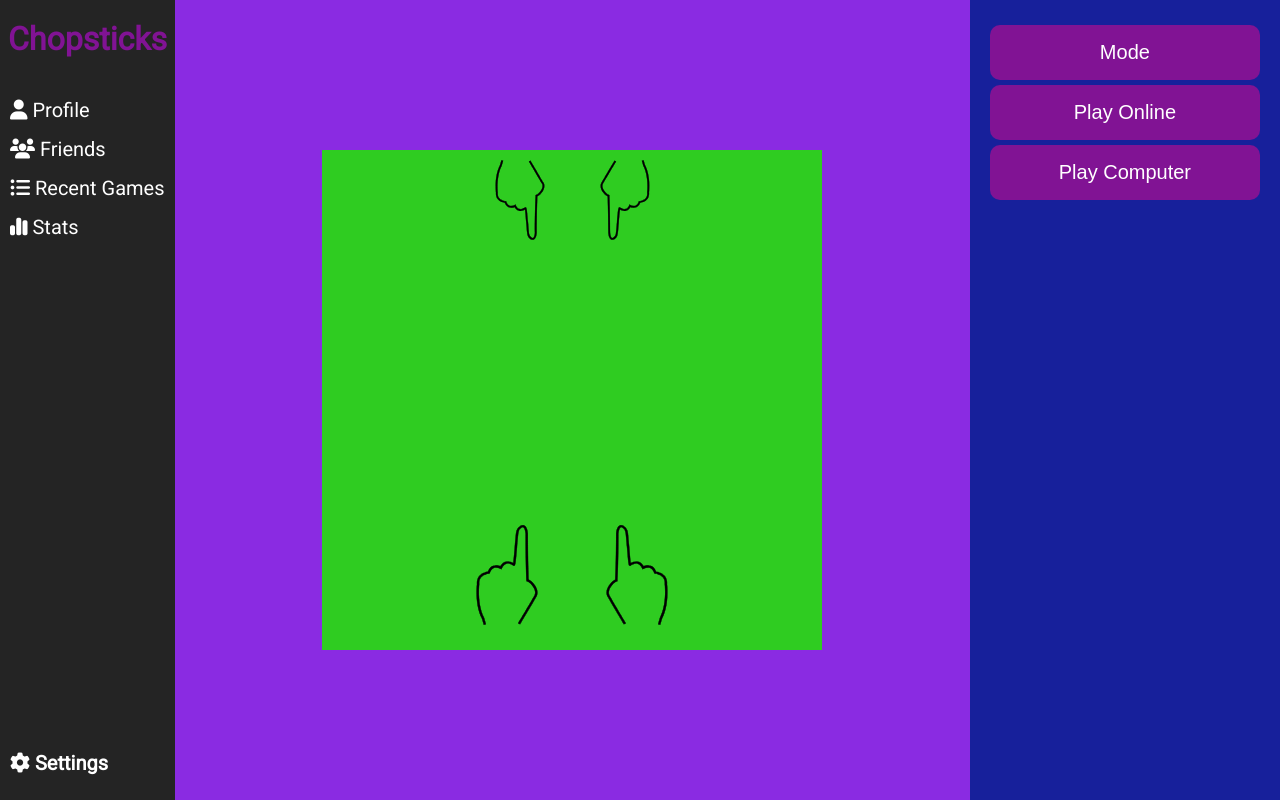
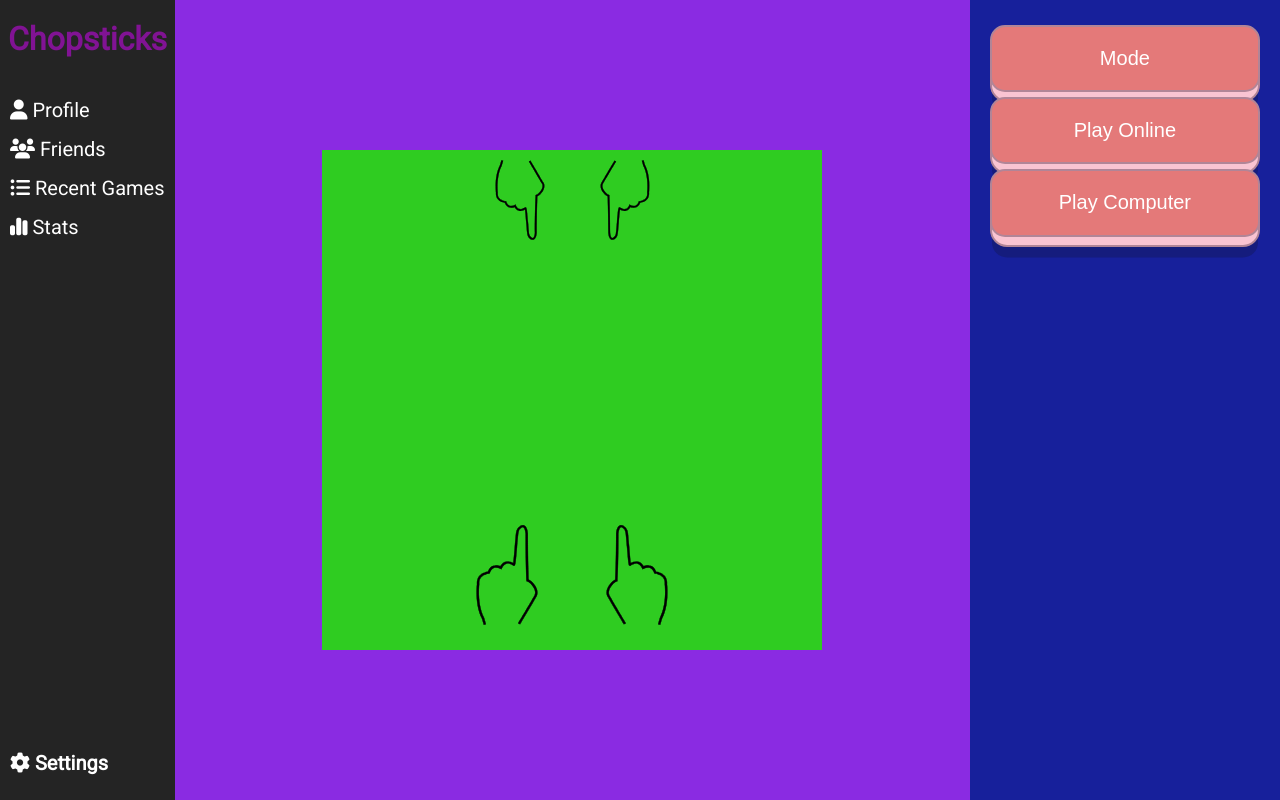
Before and after one commit to TheArtemis/chopstick.js, a Vue app: page / in a window 1280 px wide. Built offline with nearby package versions, Linux system fonts and the light colour scheme.

Commit message:
Added 3d buttons for game menu

```diff
--- a/src/assets/game-menu.css
+++ b/src/assets/game-menu.css
@@ -19,17 +19,62 @@
 
 .game-button {
     margin: auto;
-    background-color: #811394;
-    color: white;
-    padding: 16px 32px;
+    margin-top: 5px;
+    cursor: pointer;
+
+    padding: 1.005em 2em;
     width: 100%;
     min-width: 250px;
     max-width: 300px;
-    border-radius: 10px;
-    border: none;
+
+    background: #e47979;
+    color: white;
     font-size: 20px;
-    margin-top: 5px;
+
+    border: 2px solid #b18597;
+    border-radius: 0.75em;
+
+    transform-style: preserve-3d;
+    transition: transform 150ms cubic-bezier(0, 0, 0.58, 1), background-color 150ms cubic-bezier(0, 0, 0.58, 1);
 }
+
+.game-button::before { /* Adds 3D */
+    position: absolute;
+    content: "";
+    width: 100%;
+    height: 100%;
+    top: 0;
+    left: 0;
+    right: 0;
+    bottom: 0;
+    background: #f9c4d2;
+    border-radius: inherit;
+    box-shadow: 0 0 0 2px #b18597, 0 0.625em 0 0 #0f0f0f36;
+    transform: translate3d(0, 0.50em, -1em);
+    transition: transform 150ms cubic-bezier(0, 0, 0.58, 1), box-shadow 150ms cubic-bezier(0, 0, 0.58, 1);
+}
+
+
+.game-button:hover {
+    background: #ca9292;
+    transform: translate(0, 0.25em);
+}
+
+.game-button:hover::before {
+    box-shadow: 0 0 0 2px #b18597, 0 0.5em 0 0 #0f0f0f36;
+    transform: translate3d(0, 0.5em, -1em);
+}
+
+.game-button:active {
+    background: #ca9292;
+    transform: translate(0em, 0.75em);
+}
+
+.game-button:active::before {
+    box-shadow: 0 0 0 2px #b18597, 0 0 #ffe3e23b;
+    transform: translate3d(0, 0, -1em);
+}
+
 
 .game-dropdown-menu {
     display: flex;
@@ -55,8 +100,6 @@
     border-radius: 10px;
     border: none;
     font-size: 14px;
-
-
 }
 
 .dropdown-button:hover{
@@ -69,6 +112,10 @@
     max-width: 300px;
 }
 
+.first {
+    margin-top: 18px;
+}
+
 @media (max-width: 768px) {
     .game-button {
       width: 100%;
--- a/src/components/GameMenu/SelectMode.vue
+++ b/src/components/GameMenu/SelectMode.vue
@@ -18,7 +18,7 @@
     <div class="select-mode">
         <button class="game-button" @click="showMenu=!showMenu">Mode</button>
         <div class="game-dropdown-menu" v-if="showMenu">
-            <DropdownComponent mode="Easy" modeIcon=""></DropdownComponent>
+            <DropdownComponent mode="Easy" modeIcon="" class="first"></DropdownComponent>
             <DropdownComponent mode="Medium" modeIcon=""></DropdownComponent>
             <DropdownComponent mode="Hard" modeIcon=""></DropdownComponent>
         </div>
```
